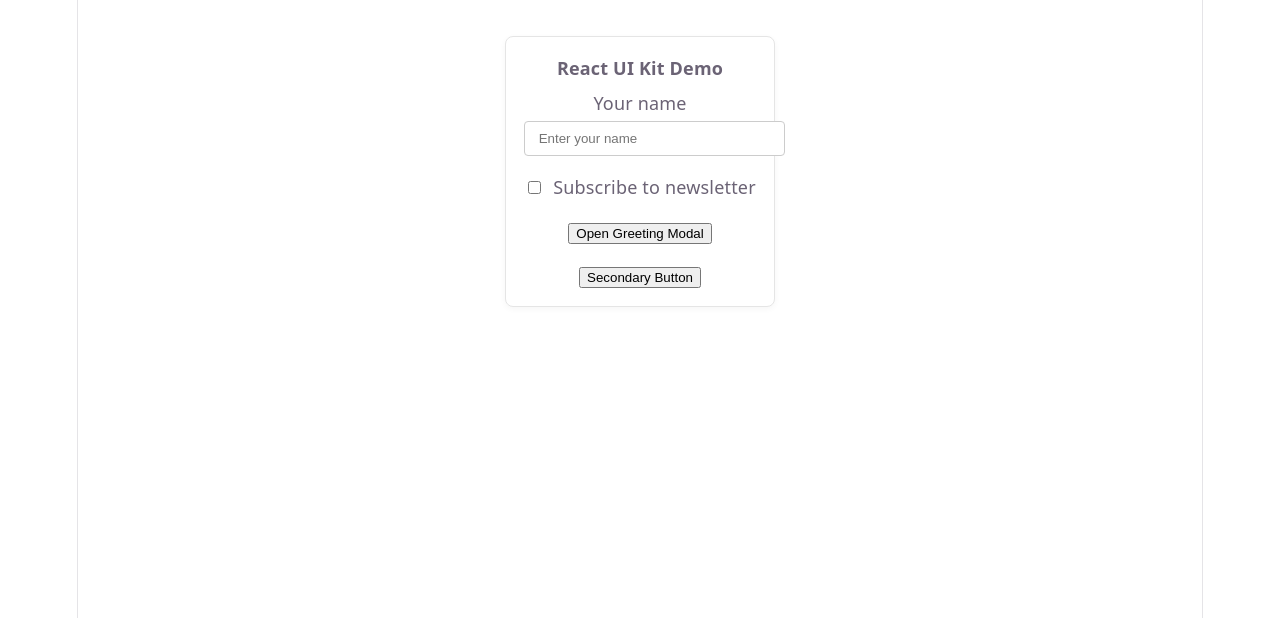
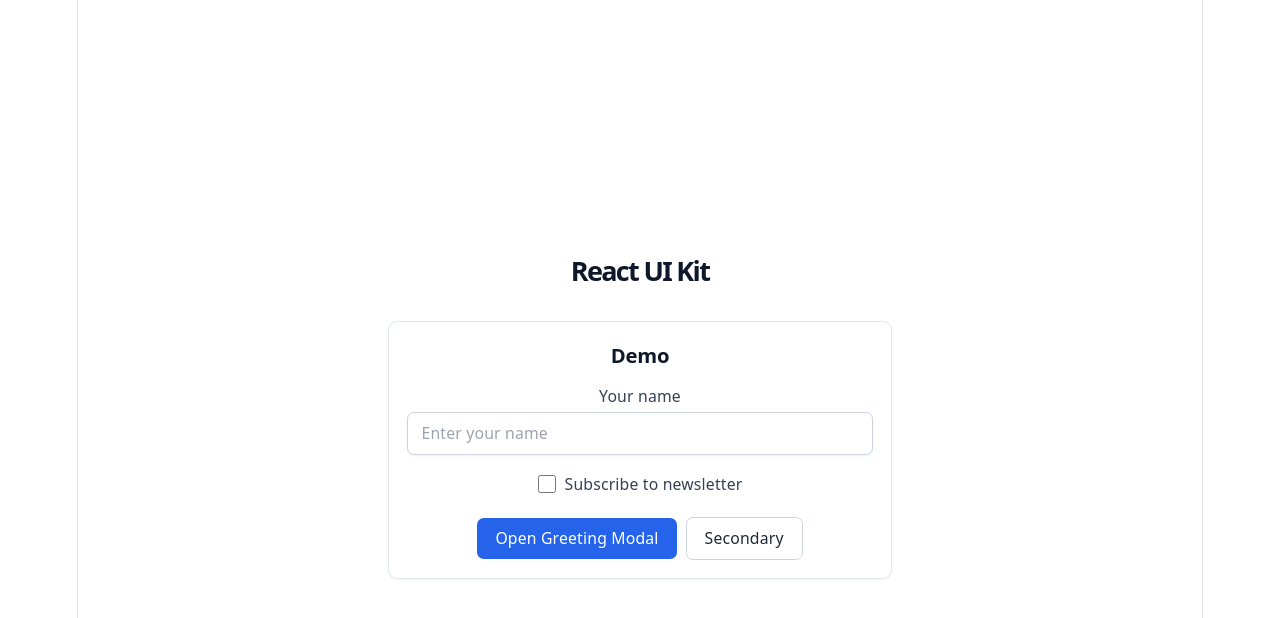
Before and after one commit to DiluTharushika/React-Ui-Kit, a React (Vite) app in the folder my-ui-library/: page / in a window 1280 px wide. Shown: the top 618 px of the page. Built offline with nearby package versions, Linux system fonts and the light colour scheme.

Commit message:
Apply tailwind css

```diff
--- a/my-ui-library/package.json
+++ b/my-ui-library/package.json
@@ -42,13 +42,16 @@
     "@vitejs/plugin-react": "^6.0.1",
     "@vitest/browser-playwright": "^4.1.5",
     "@vitest/coverage-v8": "^4.1.5",
+    "autoprefixer": "^10.5.0",
     "eslint": "^10.2.1",
     "eslint-plugin-react-hooks": "^7.1.1",
     "eslint-plugin-react-refresh": "^0.5.2",
     "eslint-plugin-storybook": "^10.3.6",
     "globals": "^17.5.0",
     "playwright": "^1.59.1",
+    "postcss": "^8.5.12",
     "storybook": "^10.3.6",
+    "tailwindcss": "^3.4.19",
     "typescript": "~6.0.2",
     "typescript-eslint": "^8.58.2",
     "vite": "^8.0.10",
--- /dev/null
+++ b/my-ui-library/postcss.config.js
@@ -0,0 +1,6 @@
+export default {
+  plugins: {
+    tailwindcss: {},
+    autoprefixer: {},
+  },
+};
--- a/my-ui-library/src/App.tsx
+++ b/my-ui-library/src/App.tsx
@@ -21,8 +21,11 @@ function App() {
   };
 
   return (
-    <div style={{ padding: "2rem", maxWidth: "400px", margin: "0 auto" }}>
-      <Card title="React UI Kit Demo">
+    <div className="flex min-h-screen items-center justify-center px-4">
+      <div className="w-full max-w-md space-y-4">
+        <h1 className="text-2xl font-bold text-slate-900">React UI Kit</h1>
+
+        <Card title="Demo">
           <Input
             label="Your name"
             value={name}
@@ -31,7 +34,7 @@ function App() {
             error={error}
           />
 
-        <div style={{ marginTop: "1rem" }}>
+          <div className="mt-2">
             <Checkbox
               label="Subscribe to newsletter"
               checked={subscribe}
@@ -39,26 +42,24 @@ function App() {
             />
           </div>
 
-        <div style={{ marginTop: "1rem" }}>
+          <div className="mt-4 space-x-2">
             <Button variant="primary" onClick={handleSubmit}>
               Open Greeting Modal
             </Button>
-        </div>
-
-        <div style={{ marginTop: "1rem" }}>
             <Button
               variant="secondary"
               onClick={() => alert("Secondary button!")}
             >
-            Secondary Button
+              Secondary
             </Button>
           </div>
         </Card>
 
         <Modal isOpen={isModalOpen} title="Greeting" onClose={handleCloseModal}>
           <p>Hello, {name || "friend"}!</p>
-        {subscribe && <p>Thanks for subscribing!</p>}
+          {subscribe && <p className="mt-2">Thanks for subscribing!</p>}
         </Modal>
+      </div>
     </div>
   );
 }
--- a/my-ui-library/src/components/Button/Button.tsx
+++ b/my-ui-library/src/components/Button/Button.tsx
@@ -9,18 +9,19 @@ interface ButtonProps extends React.ButtonHTMLAttributes<HTMLButtonElement> {
 export const Button: React.FC<ButtonProps> = ({
   variant = "primary",
   children,
+  className = "",
   ...rest
 }) => {
-  const baseStyles =
-    "px-4 py-2 rounded font-medium border transition-colors cursor-pointer";
+  const base =
+    "inline-flex items-center justify-center rounded-md px-4 py-2 text-sm font-medium transition-colors focus-visible:outline-none focus-visible:ring-2 focus-visible:ring-offset-2 disabled:opacity-50 disabled:cursor-not-allowed";
 
-  const variantStyles =
+  const variantClasses =
     variant === "primary"
-      ? "bg-blue-600 text-white border-blue-600 hover:bg-blue-700"
-      : "bg-white text-gray-800 border-gray-300 hover:bg-gray-100";
+      ? "bg-blue-600 text-white hover:bg-blue-700 focus-visible:ring-blue-600"
+      : "bg-white text-slate-800 border border-slate-300 hover:bg-slate-100 focus-visible:ring-slate-400";
 
   return (
-    <button className={`${baseStyles} ${variantStyles}`} {...rest}>
+    <button className={`${base} ${variantClasses} ${className}`} {...rest}>
       {children}
     </button>
   );
--- a/my-ui-library/src/components/Card/Card.tsx
+++ b/my-ui-library/src/components/Card/Card.tsx
@@ -7,25 +7,11 @@ interface CardProps {
 
 export const Card: React.FC<CardProps> = ({ title, children }) => {
   return (
-    <div
-      style={{
-        border: "1px solid #e5e5e5",
-        borderRadius: "8px",
-        padding: "1rem",
-        boxShadow: "0 2px 6px rgba(0,0,0,0.04)",
-        background: "white",
-      }}
-    >
+    <div className="rounded-lg border border-slate-200 bg-white p-4 shadow-sm">
       {title && (
-        <div
-          style={{
-            fontWeight: 600,
-            marginBottom: "0.5rem",
-            fontSize: "1rem",
-          }}
-        >
+        <h2 className="mb-3 text-lg font-semibold text-slate-900">
           {title}
-        </div>
+        </h2>
       )}
       <div>{children}</div>
     </div>
--- a/my-ui-library/src/components/Checkbox/Checkbox.tsx
+++ b/my-ui-library/src/components/Checkbox/Checkbox.tsx
@@ -7,16 +7,12 @@ interface CheckboxProps
 
 export const Checkbox: React.FC<CheckboxProps> = ({ label, ...rest }) => {
   return (
-    <label
-      style={{
-        display: "inline-flex",
-        alignItems: "center",
-        gap: "0.5rem",
-        cursor: "pointer",
-        userSelect: "none",
-      }}
-    >
-      <input type="checkbox" {...rest} />
+    <label className="inline-flex cursor-pointer items-center gap-2 text-sm text-slate-700">
+      <input
+        type="checkbox"
+        className="h-4 w-4 rounded border-slate-300 text-blue-600 focus:ring-blue-500"
+        {...rest}
+      />
       {label && <span>{label}</span>}
     </label>
   );
--- a/my-ui-library/src/components/Input/Input.tsx
+++ b/my-ui-library/src/components/Input/Input.tsx
@@ -7,26 +7,24 @@ interface InputProps extends React.InputHTMLAttributes<HTMLInputElement> {
 
 export const Input: React.FC<InputProps> = ({ label, error, ...rest }) => {
   return (
-    <div style={{ marginBottom: "1rem" }}>
+    <div className="mb-4">
       {label && (
-        <label style={{ display: "block", marginBottom: "0.25rem" }}>
+        <label className="mb-1 block text-sm font-medium text-slate-700">
           {label}
         </label>
       )}
       <input
         {...rest}
-        style={{
-          width: "100%",
-          padding: "0.5rem 0.75rem",
-          borderRadius: "4px",
-          border: error ? "1px solid red" : "1px solid #ccc",
-          outline: "none",
-        }}
+        className={`block w-full rounded-md border px-3 py-2 text-sm shadow-sm focus:outline-none focus:ring-2 focus:ring-blue-500 focus:border-blue-500 ${
+          error
+            ? "border-red-500 focus:ring-red-500 focus:border-red-500"
+            : "border-slate-300"
+        }`}
       />
       {error && (
-        <div style={{ marginTop: "0.25rem", color: "red", fontSize: "0.8rem" }}>
+        <p className="mt-1 text-xs text-red-600">
           {error}
-        </div>
+        </p>
       )}
     </div>
   );
--- a/my-ui-library/src/components/Modal/Modal.tsx
+++ b/my-ui-library/src/components/Modal/Modal.tsx
@@ -1,4 +1,5 @@
 import React from "react";
+import { Button } from "../Button/Button";
 
 interface ModalProps {
   isOpen: boolean;
@@ -17,55 +18,23 @@ export const Modal: React.FC<ModalProps> = ({
 
   return (
     <div
-      style={{
-        position: "fixed",
-        inset: 0,
-        backgroundColor: "rgba(0,0,0,0.4)",
-        display: "flex",
-        alignItems: "center",
-        justifyContent: "center",
-        zIndex: 1000,
-      }}
+      className="fixed inset-0 z-50 flex items-center justify-center bg-black/40"
       onClick={onClose}
     >
       <div
-        style={{
-          background: "white",
-          borderRadius: "8px",
-          padding: "1.5rem",
-          minWidth: "300px",
-          maxWidth: "90%",
-          boxShadow: "0 10px 25px rgba(0,0,0,0.2)",
-        }}
+        className="w-full max-w-md rounded-lg bg-white p-6 shadow-xl"
         onClick={(e) => e.stopPropagation()}
       >
         {title && (
-          <div
-            style={{
-              marginBottom: "1rem",
-              fontWeight: 600,
-              fontSize: "1.1rem",
-            }}
-          >
+          <h3 className="mb-4 text-lg font-semibold text-slate-900">
             {title}
-          </div>
+          </h3>
         )}
-
-        <div style={{ marginBottom: "1rem" }}>{children}</div>
-
-        <div style={{ textAlign: "right" }}>
-          <button
-            onClick={onClose}
-            style={{
-              padding: "0.4rem 0.8rem",
-              borderRadius: "4px",
-              border: "1px solid #ccc",
-              background: "#f5f5f5",
-              cursor: "pointer",
-            }}
-          >
+        <div className="mb-4 text-sm text-slate-700">{children}</div>
+        <div className="flex justify-end">
+          <Button variant="secondary" onClick={onClose}>
             Close
-          </button>
+          </Button>
         </div>
       </div>
     </div>
--- a/my-ui-library/src/index.css
+++ b/my-ui-library/src/index.css
@@ -1,3 +1,10 @@
+/* 1. Tailwind layers */
+@tailwind base;
+@tailwind components;
+@tailwind utilities;
+
+/* 2. Your existing custom design tokens and layout */
+
 :root {
   --text: #6b6375;
   --text-h: #08060d;
@@ -9,10 +16,11 @@
   --accent-border: rgba(170, 59, 255, 0.5);
   --social-bg: rgba(244, 243, 236, 0.5);
   --shadow:
-    rgba(0, 0, 0, 0.1) 0 10px 15px -3px, rgba(0, 0, 0, 0.05) 0 4px 6px -2px;
+    rgba(0, 0, 0, 0.1) 0 10px 15px -3px,
+    rgba(0, 0, 0, 0.05) 0 4px 6px -2px;
 
-  --sans: system-ui, 'Segoe UI', Roboto, sans-serif;
-  --heading: system-ui, 'Segoe UI', Roboto, sans-serif;
+  --sans: system-ui, "Segoe UI", Roboto, sans-serif;
+  --heading: system-ui, "Segoe UI", Roboto, sans-serif;
   --mono: ui-monospace, Consolas, monospace;
 
   font: 18px/145% var(--sans);
@@ -24,8 +32,10 @@
   text-rendering: optimizeLegibility;
   -webkit-font-smoothing: antialiased;
   -moz-osx-font-smoothing: grayscale;
+}
 
-  @media (max-width: 1024px) {
+@media (max-width: 1024px) {
+  :root {
     font-size: 16px;
   }
 }
@@ -42,12 +52,17 @@
     --accent-border: rgba(192, 132, 252, 0.5);
     --social-bg: rgba(47, 48, 58, 0.5);
     --shadow:
-      rgba(0, 0, 0, 0.4) 0 10px 15px -3px, rgba(0, 0, 0, 0.25) 0 4px 6px -2px;
+      rgba(0, 0, 0, 0.4) 0 10px 15px -3px,
+      rgba(0, 0, 0, 0.25) 0 4px 6px -2px;
   }
 
   #social .button-icon {
     filter: invert(1) brightness(2);
   }
+}
+
+body {
+  margin: 0;
 }
 
 #root {
@@ -62,10 +77,6 @@
   box-sizing: border-box;
 }
 
-body {
-  margin: 0;
-}
-
 h1,
 h2 {
   font-family: var(--heading);
@@ -77,20 +88,28 @@ h1 {
   font-size: 56px;
   letter-spacing: -1.68px;
   margin: 32px 0;
-  @media (max-width: 1024px) {
+}
+
+@media (max-width: 1024px) {
+  h1 {
     font-size: 36px;
     margin: 20px 0;
   }
 }
+
 h2 {
   font-size: 24px;
   line-height: 118%;
   letter-spacing: -0.24px;
   margin: 0 0 8px;
-  @media (max-width: 1024px) {
+}
+
+@media (max-width: 1024px) {
+  h2 {
     font-size: 20px;
   }
 }
+
 p {
   margin: 0;
 }
--- /dev/null
+++ b/my-ui-library/tailwind.config.js
@@ -0,0 +1,11 @@
+/** @type {import('tailwindcss').Config} */
+export default {
+  content: [
+    "./index.html",
+    "./src/**/*.{js,ts,jsx,tsx}"
+  ],
+  theme: {
+    extend: {},
+  },
+  plugins: [],
+};
```
Also changed, not shown: 1 other file (tests, documents, lock files or other folders). Lines whose indentation alone changed are shown as unchanged.
